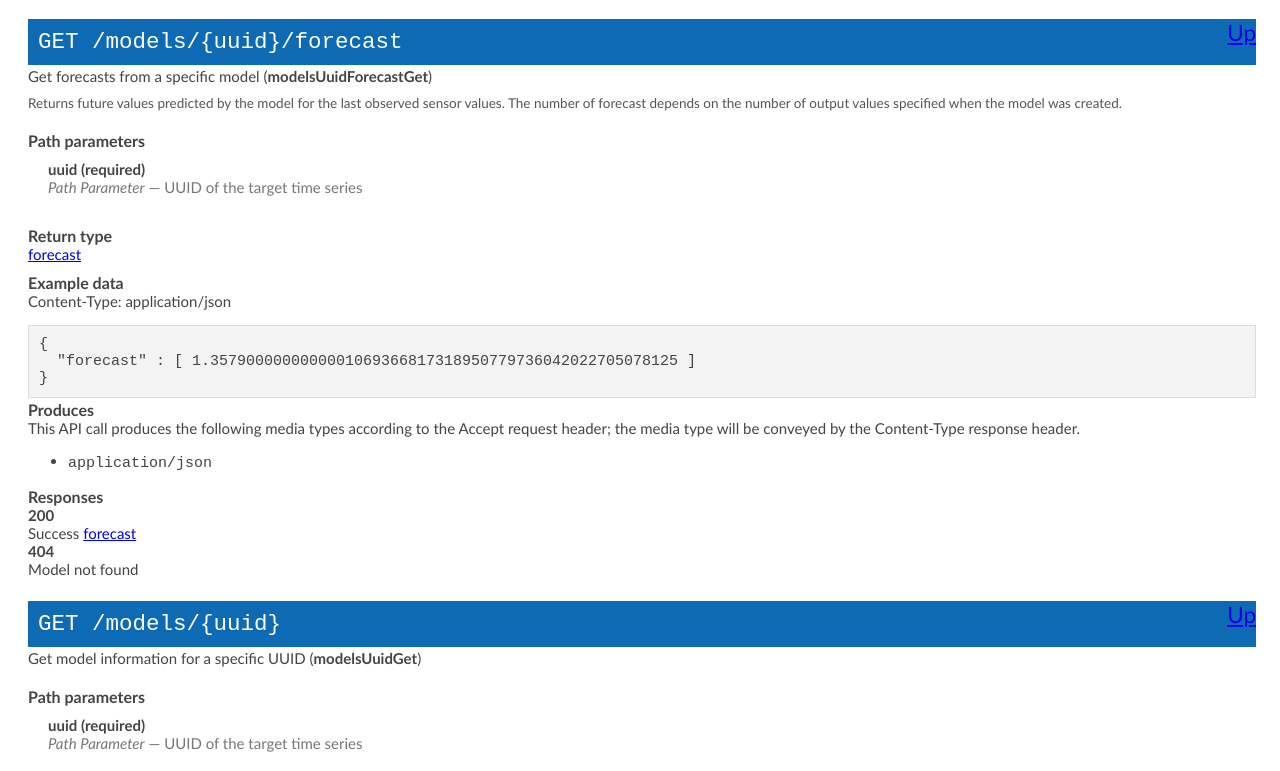
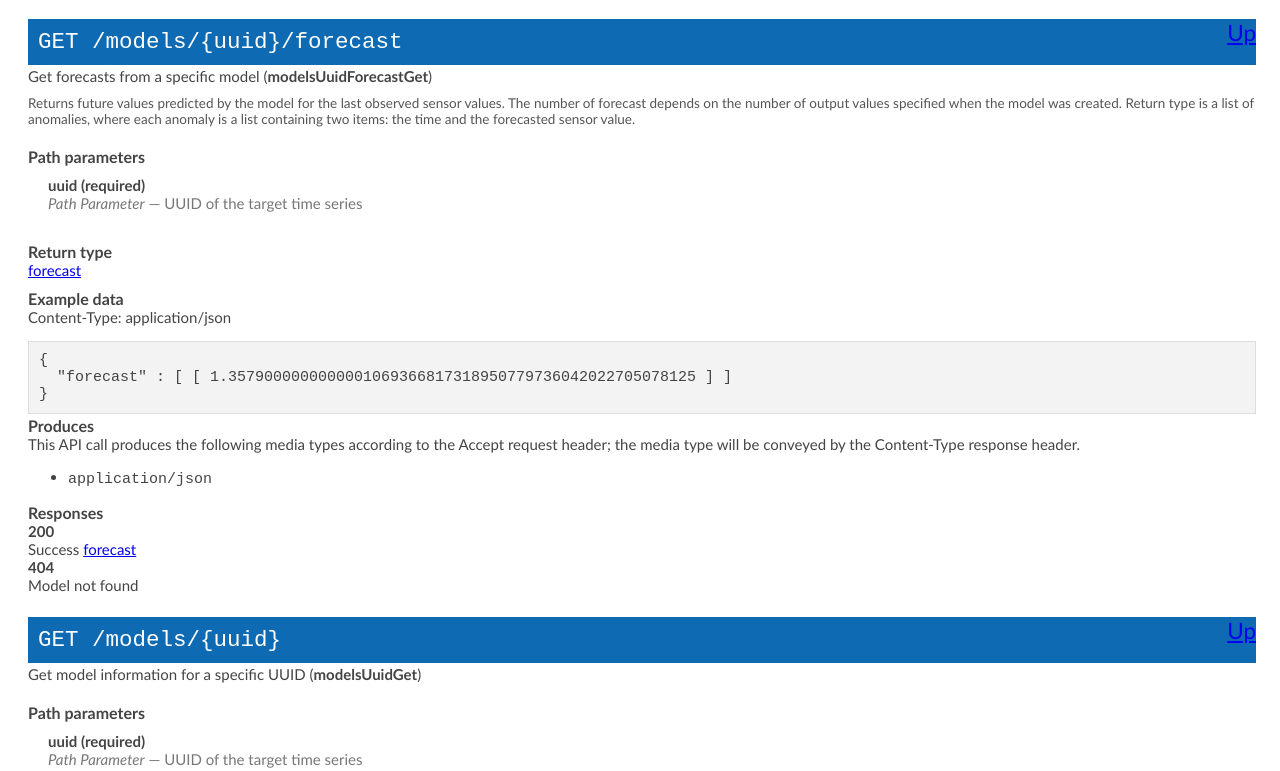
Before and after one commit to rpasricha/TimeSeriesPredictionAPI, a plain HTML site: page doc/index.html in a window 1280 px wide. Shown: the part 3583-4354 px from the top of the page. Drawn offline with Linux system fonts and the light colour scheme.

Commit message:
Update docs for forecast data type

```diff
--- a/doc/index.html
+++ b/doc/index.html
@@ -467,7 +467,7 @@ font-style: italic;
     <a class="up" href="#__Methods">Up</a>
     <pre class="get"><code class="huge"><span class="http-method">get</span> /models/{uuid}/forecast</code></pre></div>
     <div class="method-summary">Get forecasts from a specific model (<span class="nickname">modelsUuidForecastGet</span>)</div>
-    <div class="method-notes">Returns future values predicted by the model for the last observed sensor values. The number of forecast depends on the number of output values specified when the model was created.</div>
+    <div class="method-notes">Returns future values predicted by the model for the last observed sensor values. The number of forecast depends on the number of output values specified when the model was created. Return type is a list of anomalies, where each anomaly is a list containing two items: the time and the forecasted sensor value.</div>
 
     <h3 class="field-label">Path parameters</h3>
     <div class="field-items">
@@ -492,7 +492,7 @@ font-style: italic;
     <h3 class="field-label">Example data</h3>
     <div class="example-data-content-type">Content-Type: application/json</div>
     <pre class="example"><code>{
-  "forecast" : [ 1.3579000000000001069366817318950779736042022705078125 ]
+  "forecast" : [ [ 1.3579000000000001069366817318950779736042022705078125 ] ]
 }</code></pre>
 
     <h3 class="field-label">Produces</h3>
@@ -599,7 +599,7 @@ font-style: italic;
   <div class="model">
     <h3 class="field-label"><a name="forecast">forecast</a> <a class="up" href="#__Models">Up</a></h3>
     <div class="field-items">
-      <div class="param">forecast (optional)</div><div class="param-desc"><span class="param-type"><a href="#number">array[BigDecimal]</a></span>  </div>
+      <div class="param">forecast (optional)</div><div class="param-desc"><span class="param-type"><a href="#array">array[array[BigDecimal]]</a></span>  </div>
     </div>  <!-- field-items -->
   </div>
   <div class="model">
```
Also changed, not shown: 2 other files.
